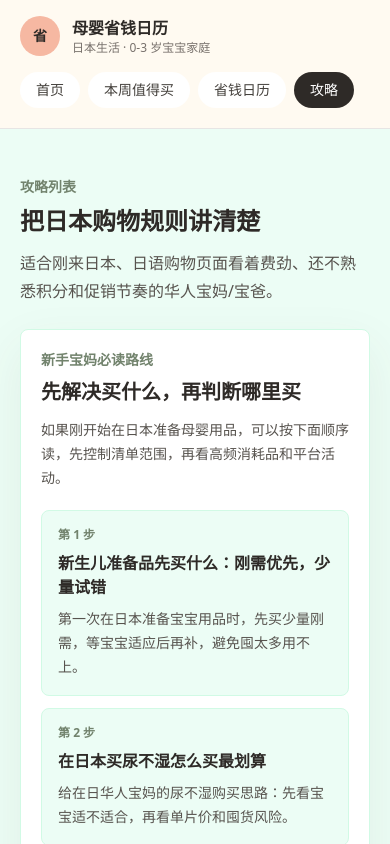
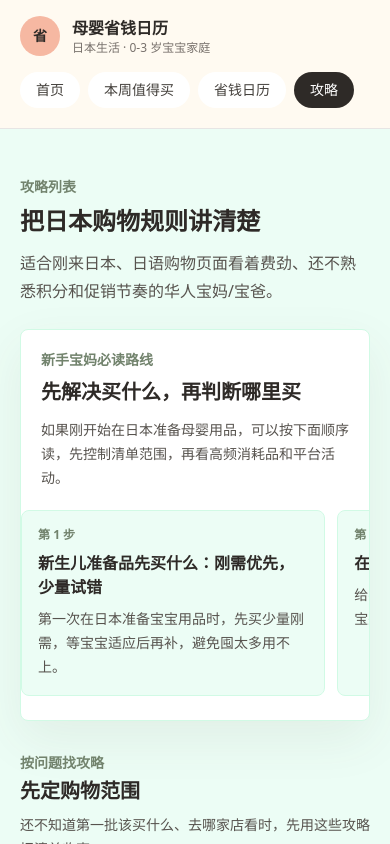
Before and after one commit to fengchuanli/mama-save-jp, a Next.js app: page /guides in a window 390 px wide. Shown: the top 844 px of the page. Built offline with nearby package versions, Linux system fonts and the light colour scheme.

Commit message:
优化攻略列表移动端路线

```diff
--- a/pages/guides/index.tsx
+++ b/pages/guides/index.tsx
@@ -147,12 +147,15 @@ export default function Guides({ guides }: GuidesProps) {
             </p>
           </div>
 
-          <div className="mt-5 grid gap-3 md:grid-cols-3">
+          <div
+            aria-label="新手宝妈必读路线"
+            className="no-scrollbar -mx-5 mt-5 flex snap-x snap-mandatory gap-3 overflow-x-auto px-5 pb-1 md:mx-0 md:grid md:snap-none md:grid-cols-3 md:overflow-visible md:px-0 md:pb-0"
+          >
             {beginnerGuides.map((guide, index) => (
               <Link
                 key={guide.slug}
                 href={`/guides/${guide.slug}`}
-                className="rounded-lg border border-emerald-100 bg-emerald-50 p-4 transition hover:bg-white"
+                className="w-[78vw] min-w-[17rem] shrink-0 snap-start rounded-lg border border-emerald-100 bg-emerald-50 p-4 transition hover:bg-white md:w-auto md:min-w-0"
               >
                 <p className="text-xs font-semibold text-tea">第 {index + 1} 步</p>
                 <h3 className="mt-2 font-semibold text-ink">{guide.title}</h3>
```
Also changed, not shown: 1 other file (tests, documents, lock files or other folders).
